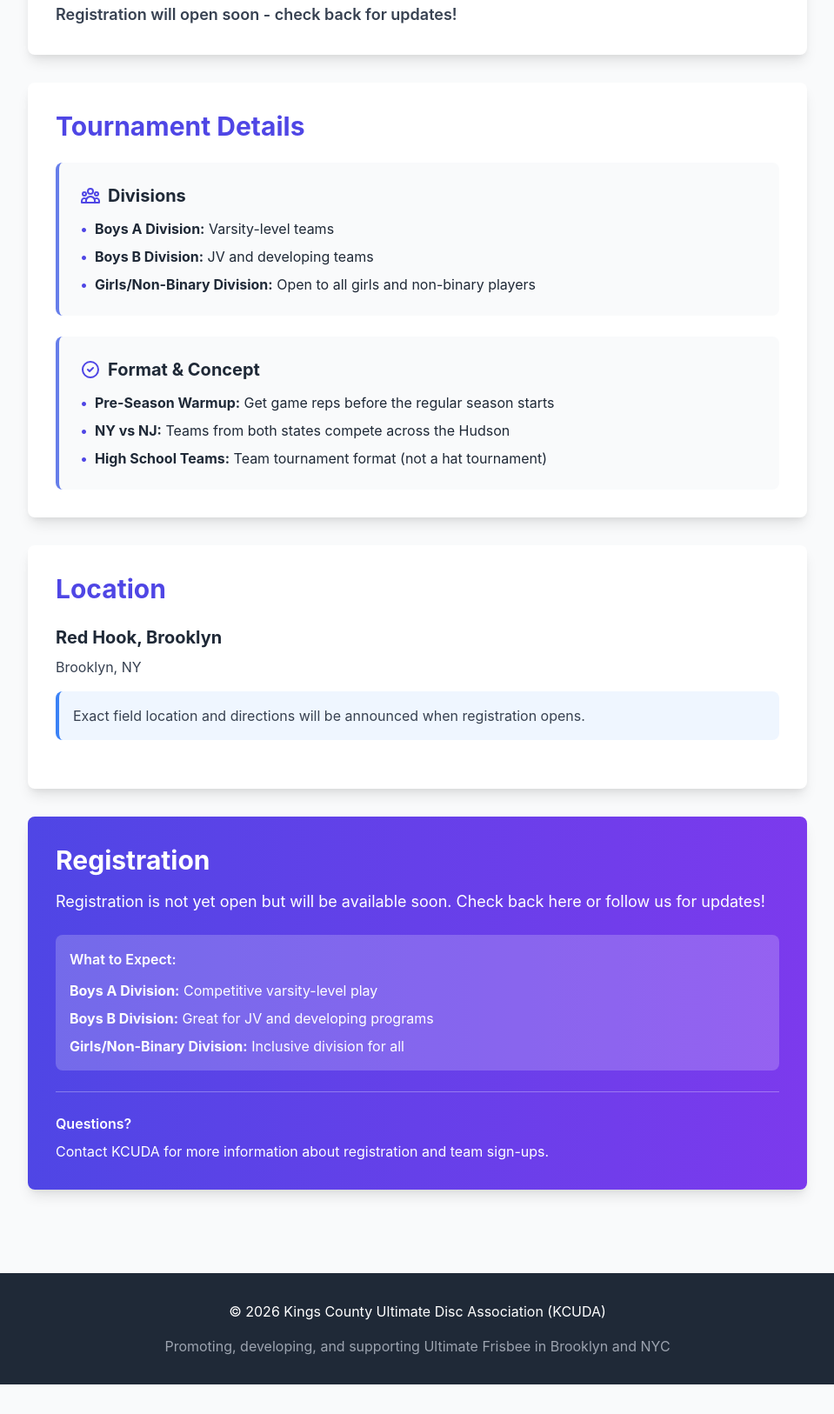
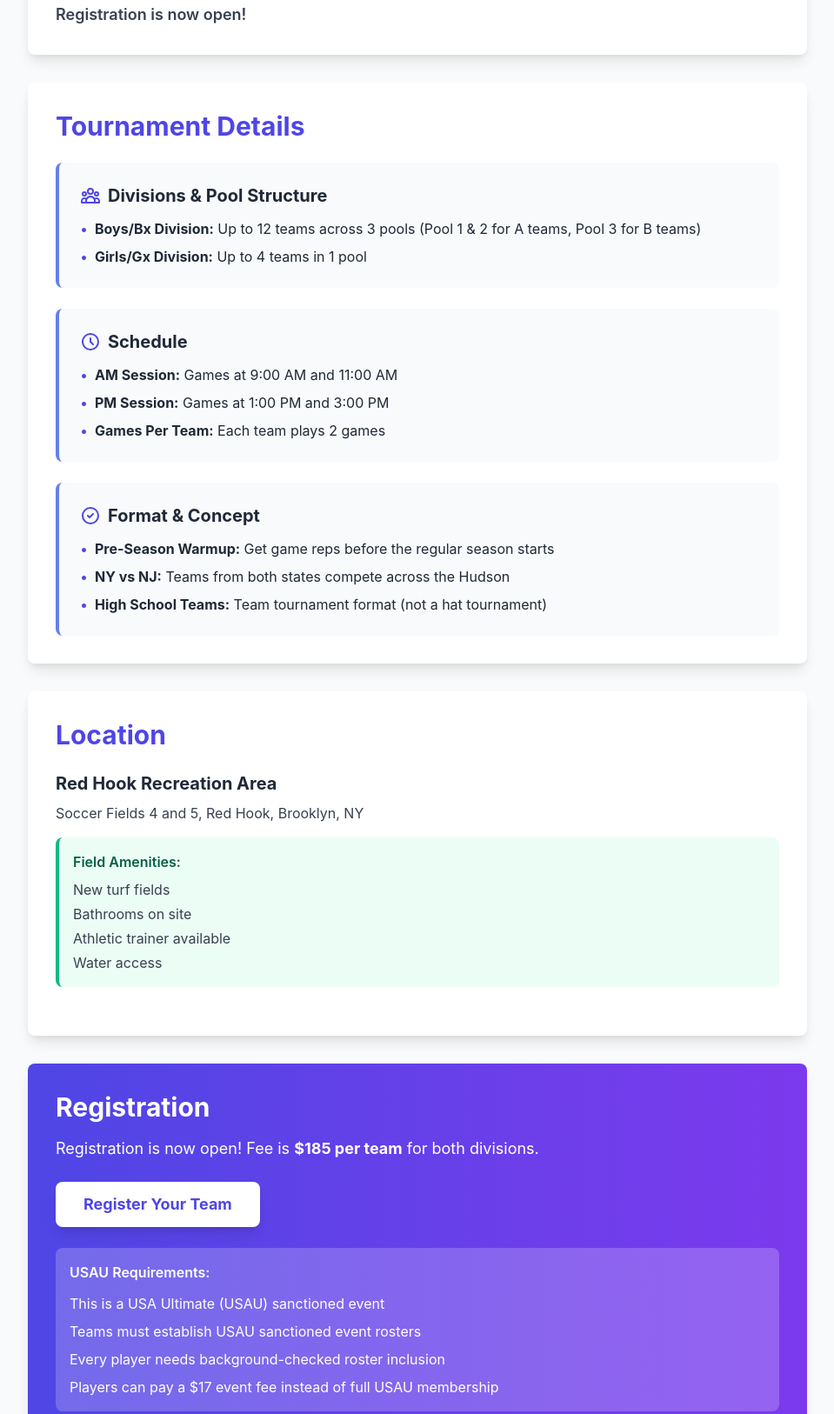
Before and after one commit to kcuda-inc/kcuda.org, a website: page tournaments/battle-of-the-hudson.html in a window 1280 px wide. Shown: the part 837-2463 px from the top of the page at 87% size, without its empty margins (160-1119 px from the left). Before the commit the page ends 2429 px from the top, so only its background shows below. Drawn offline with nearby package versions, Linux system fonts and the light colour scheme.

Commit message:
Add Battle of the Hudson registration link and tournament details
Registration is now open with $185/team fee. Added schedule (AM/PM sessions),
pool structure, USAU requirements, field amenities, and contact info from
the registration form.

Co-Authored-By: Claude Opus 4.5 <noreply@anthropic.com>

```diff
--- a/tournaments/battle-of-the-hudson.html
+++ b/tournaments/battle-of-the-hudson.html
@@ -45,7 +45,7 @@
             <h1 class="text-4xl md:text-5xl font-bold mb-4">2nd Annual Battle of the Hudson</h1>
             <p class="text-xl md:text-2xl mb-6">NY vs NJ warmup tournament for high school teams!</p>
             <div class="inline-block bg-white bg-opacity-20 rounded-full px-4 py-2">
-                <span class="font-semibold">Registration Opening Soon</span>
+                <span class="font-semibold">Registration Open</span>
             </div>
         </div>
     </section>
@@ -70,9 +70,9 @@
                     <div class="text-gray-600 text-sm">A & B for Boys</div>
                 </div>
                 <div>
-                    <div class="text-indigo-600 font-bold text-sm uppercase mb-1">Format</div>
-                    <div class="text-2xl font-bold">Team</div>
-                    <div class="text-gray-600 text-sm">High School</div>
+                    <div class="text-indigo-600 font-bold text-sm uppercase mb-1">Fee</div>
+                    <div class="text-2xl font-bold">$185</div>
+                    <div class="text-gray-600 text-sm">Per Team</div>
                 </div>
             </div>
         </div>
@@ -91,7 +91,7 @@
                     Last year's inaugural event was a great success, and we're excited to host again in Brooklyn's Red Hook neighborhood. It's the perfect opportunity to shake off the rust, try out new plays, and build team chemistry before the regular season begins.
                 </p>
                 <p class="text-lg text-gray-700 font-semibold">
-                    Registration will open soon - check back for updates!
+                    Registration is now open!
                 </p>
             </div>
 
@@ -106,20 +106,40 @@
                             <svg class="w-6 h-6 text-indigo-600 mr-2" fill="none" stroke="currentColor" viewBox="0 0 24 24">
                                 <path stroke-linecap="round" stroke-linejoin="round" stroke-width="2" d="M17 20h5v-2a3 3 0 00-5.356-1.857M17 20H7m10 0v-2c0-.656-.126-1.283-.356-1.857M7 20H2v-2a3 3 0 015.356-1.857M7 20v-2c0-.656.126-1.283.356-1.857m0 0a5.002 5.002 0 019.288 0M15 7a3 3 0 11-6 0 3 3 0 016 0zm6 3a2 2 0 11-4 0 2 2 0 014 0zM7 10a2 2 0 11-4 0 2 2 0 014 0z"></path>
                             </svg>
-                            Divisions
+                            Divisions & Pool Structure
                         </h3>
                         <ul class="space-y-2">
                             <li class="flex items-start">
                                 <span class="text-indigo-600 mr-2">•</span>
-                                <span><strong>Boys A Division:</strong> Varsity-level teams</span>
+                                <span><strong>Boys/Bx Division:</strong> Up to 12 teams across 3 pools (Pool 1 & 2 for A teams, Pool 3 for B teams)</span>
                             </li>
                             <li class="flex items-start">
                                 <span class="text-indigo-600 mr-2">•</span>
-                                <span><strong>Boys B Division:</strong> JV and developing teams</span>
+                                <span><strong>Girls/Gx Division:</strong> Up to 4 teams in 1 pool</span>
+                            </li>
+                        </ul>
+                    </div>
+
+                    <!-- Schedule -->
+                    <div class="info-card bg-gray-50 p-6 rounded-lg">
+                        <h3 class="text-xl font-bold mb-3 flex items-center">
+                            <svg class="w-6 h-6 text-indigo-600 mr-2" fill="none" stroke="currentColor" viewBox="0 0 24 24">
+                                <path stroke-linecap="round" stroke-linejoin="round" stroke-width="2" d="M12 8v4l3 3m6-3a9 9 0 11-18 0 9 9 0 0118 0z"></path>
+                            </svg>
+                            Schedule
+                        </h3>
+                        <ul class="space-y-2">
+                            <li class="flex items-start">
+                                <span class="text-indigo-600 mr-2">•</span>
+                                <span><strong>AM Session:</strong> Games at 9:00 AM and 11:00 AM</span>
                             </li>
                             <li class="flex items-start">
                                 <span class="text-indigo-600 mr-2">•</span>
-                                <span><strong>Girls/Non-Binary Division:</strong> Open to all girls and non-binary players</span>
+                                <span><strong>PM Session:</strong> Games at 1:00 PM and 3:00 PM</span>
+                            </li>
+                            <li class="flex items-start">
+                                <span class="text-indigo-600 mr-2">•</span>
+                                <span><strong>Games Per Team:</strong> Each team plays 2 games</span>
                             </li>
                         </ul>
                     </div>
@@ -155,11 +175,17 @@
                 <h2 class="text-3xl font-bold text-indigo-600 mb-6">Location</h2>
 
                 <div class="mb-6">
-                    <h3 class="text-xl font-bold mb-2">Red Hook, Brooklyn</h3>
-                    <p class="text-gray-700 mb-4">Brooklyn, NY</p>
+                    <h3 class="text-xl font-bold mb-2">Red Hook Recreation Area</h3>
+                    <p class="text-gray-700 mb-4">Soccer Fields 4 and 5, Red Hook, Brooklyn, NY</p>
 
-                    <div class="bg-blue-50 border-l-4 border-blue-500 p-4 rounded-lg mb-4">
-                        <p class="text-gray-700">Exact field location and directions will be announced when registration opens.</p>
+                    <div class="bg-green-50 border-l-4 border-green-500 p-4 rounded-lg mb-4">
+                        <p class="font-semibold text-green-800 mb-2">Field Amenities:</p>
+                        <ul class="text-gray-700 space-y-1">
+                            <li>New turf fields</li>
+                            <li>Bathrooms on site</li>
+                            <li>Athletic trainer available</li>
+                            <li>Water access</li>
+                        </ul>
                     </div>
                 </div>
             </div>
@@ -168,19 +194,27 @@
             <div class="bg-gradient-to-r from-indigo-600 to-purple-600 rounded-lg shadow-lg p-8 text-white mb-8">
                 <h2 class="text-3xl font-bold mb-4">Registration</h2>
                 <p class="text-lg mb-6">
-                    Registration is not yet open but will be available soon. Check back here or follow us for updates!
+                    Registration is now open! Fee is <strong>$185 per team</strong> for both divisions.
                 </p>
+
+                <div class="mb-6">
+                    <a href="https://docs.google.com/forms/d/1YTSYTrqA-WoXlKMr03zzjPGbUg-LnyHANFkjJ3Lss2k/viewform" target="_blank" class="inline-block bg-white text-indigo-600 font-bold py-3 px-8 rounded-lg shadow-lg hover:bg-gray-100 transition duration-300 text-lg">
+                        Register Your Team
+                    </a>
+                </div>
+
                 <div class="bg-white bg-opacity-20 rounded-lg p-4 mb-6">
-                    <p class="font-semibold mb-3">What to Expect:</p>
+                    <p class="font-semibold mb-3">USAU Requirements:</p>
                     <ul class="space-y-2">
-                        <li><strong>Boys A Division:</strong> Competitive varsity-level play</li>
-                        <li><strong>Boys B Division:</strong> Great for JV and developing programs</li>
-                        <li><strong>Girls/Non-Binary Division:</strong> Inclusive division for all</li>
+                        <li>This is a USA Ultimate (USAU) sanctioned event</li>
+                        <li>Teams must establish USAU sanctioned event rosters</li>
+                        <li>Every player needs background-checked roster inclusion</li>
+                        <li>Players can pay a $17 event fee instead of full USAU membership</li>
                     </ul>
                 </div>
                 <div class="border-t border-white border-opacity-30 pt-6 mt-6">
                     <p class="font-semibold mb-2">Questions?</p>
-                    <p>Contact KCUDA for more information about registration and team sign-ups.</p>
+                    <p>Contact Mark Dicus at <a href="mailto:mark@kcuda.org" class="underline">mark@kcuda.org</a></p>
                 </div>
             </div>
 
```
Also changed, not shown: tournaments.html (+4 -1 lines).
